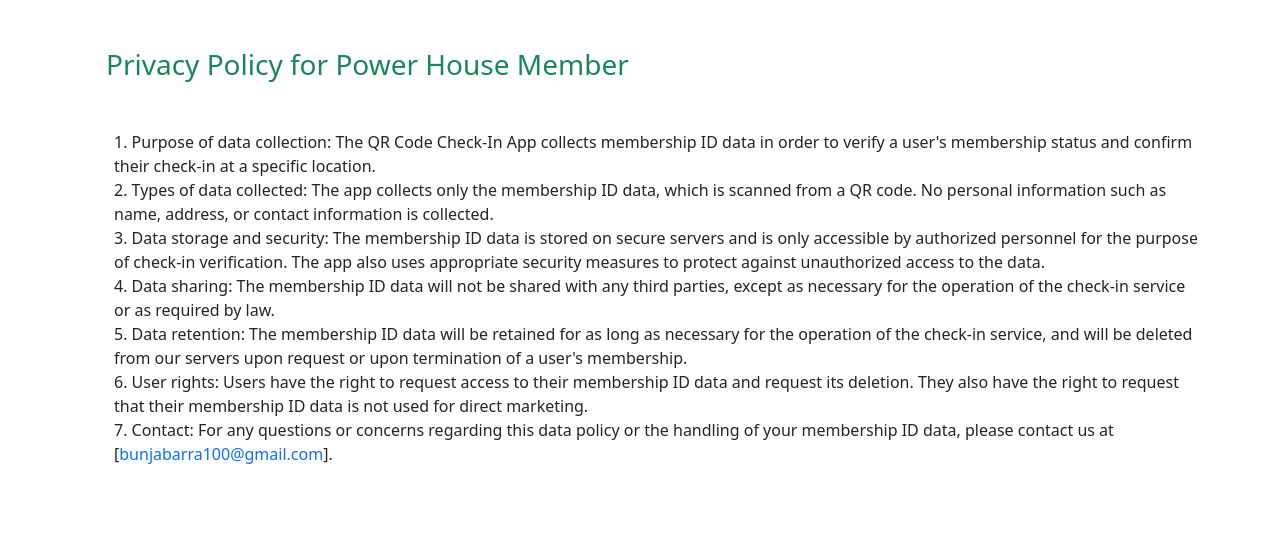
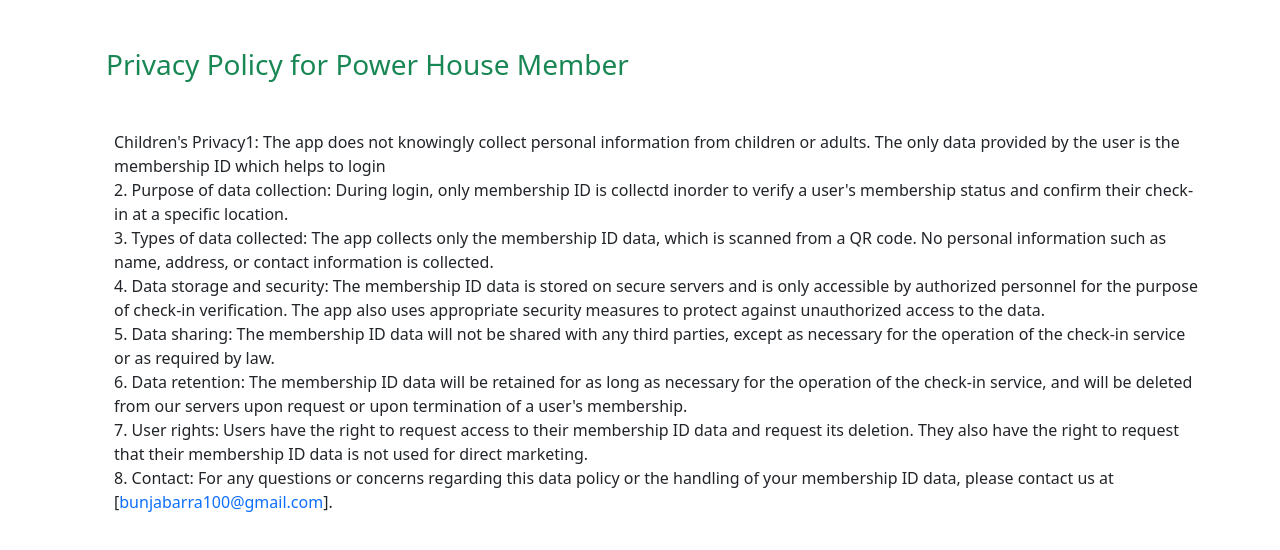
Before and after one commit to gooner202/power_house_member_app_data_privacy, a React (Create React App) app: page / in a window 1280 px wide. Shown: the top 550 px of the page. Built offline with nearby package versions, Linux system fonts and the light colour scheme.

Commit message:
Adjusted the privacy policy

```diff
--- a/src/App.js
+++ b/src/App.js
@@ -1,4 +1,3 @@
-
 import 'bootstrap/dist/css/bootstrap.css'
 
 function App() {
@@ -12,15 +11,20 @@
                     <div>
 
                         <ul className="list-item">
+                            <li className='list-group-item'>
+                                <span>Children's Privacy</span>1: The app does not knowingly collect personal
+                                information from children or adults. The only data provided by the user is the
+                                membership ID which helps to login
+                            </li>
                             <li className="list-group-item">
-                            <span className="h6">1. Purpose of data collection</span>: The QR Code Check-In App collects
-                            membership ID data in order to verify a
-                            user's
-                            membership status and confirm their check-in at a specific location.
+                                <span className="h6">2. Purpose of data collection</span>: During login, only membership
+                                ID is collectd inorder to verify a
+                                user's membership status and confirm their check-in at a specific location.
                             </li>
 
                             <li className="list-group-item">
-                            <span className="h6">2. Types of data collected</span>: The app collects only the membership ID
+                                <span className="h6">3. Types of data collected</span>: The app collects only the
+                                membership ID
                                 data, which is scanned from a QR code.
                                 No personal
                                 information such as name, address, or contact information is collected.
@@ -28,41 +32,35 @@
                             </li>
 
                             <li className="list-group-item">
-                            <span className="h6">3. Data storage and security</span>: The membership ID data is stored on
-                            secure servers and is only accessible by
-                            authorized
-                            personnel for the purpose of check-in verification. The app also uses appropriate security
-                            measures to
-                            protect
+                                <span className="h6">4. Data storage and security</span>: The membership ID data is
+                                stored on secure servers and is only accessible by authorized personnel for the purpose
+                                of check-in verification. The app also uses appropriate security measures to protect
                                 against unauthorized access to the data.
                             </li>
 
                             <li className="list-group-item">
-                            <span className="h6">4. Data sharing</span>: The membership ID data will not be shared with any
-                            third parties, except as necessary for
-                            the
-                            operation of the check-in service or as required by law.
+                                <span className="h6">5. Data sharing</span>: The membership ID data will not be shared
+                                with any third parties, except as necessary for the operation of the check-in service or
+                                as required by law.
                             </li>
 
                             <li className="list-group-item">
-                            <span className="h6">5. Data retention</span>: The membership ID data will be retained for as
-                            long as necessary for the operation of the
-                            check-in
-                            service, and will be deleted from our servers upon request or upon termination of a user's
+                                <span className="h6">6. Data retention</span>: The membership ID data will be retained
+                                for as long as necessary for the operation of the check-in service, and will be deleted
+                                from our servers upon request or upon termination of a user's
                                 membership.
                             </li>
 
                             <li className="list-group-item">
-                            <span className="h6">6. User rights</span>: Users have the right to request access to their
-                            membership ID data and request its deletion.
-                            They also
-                            have the right to request that their membership ID data is not used for direct marketing.
+                                <span className="h6">7. User rights</span>: Users have the right to request access to
+                                their membership ID data and request its deletion. They also have the right to request
+                                that their membership ID data is not used for direct
+                                marketing.
                             </li>
 
                             <li className="list-group-item">
-                            <span className="h6">7. Contact</span>: For any questions or concerns regarding this data policy
-                            or the handling of your membership ID
-                            data, please
+                                <span className="h6">8. Contact</span>: For any questions or concerns regarding this
+                                data policy or the handling of your membership ID data, please
                                 contact us at [<span className='text-primary'>bunjabarra100@gmail.com</span>].
                             </li>
                         </ul>
```
Lines whose indentation alone changed are shown as unchanged.
